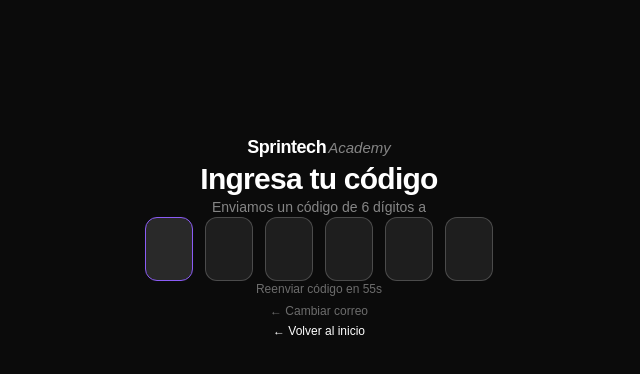
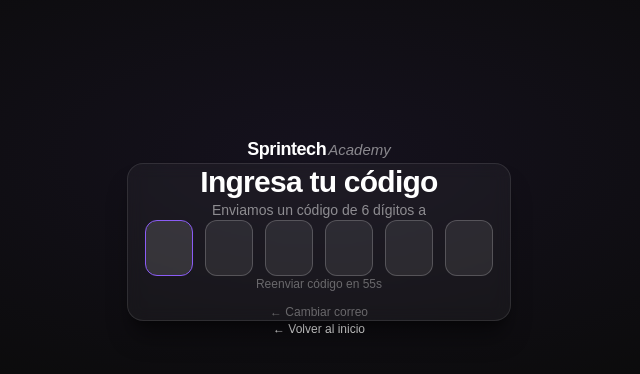
Before and after one commit to SprintechAcademy/SprintechAcademy, a Next.js app: page /verificar in a window 1280 px wide. Shown: the part 164-538 px from the top of the page, without its empty margins (321-961 px from the left). Built offline with nearby package versions, Linux system fonts and the light colour scheme; no server answers.

Commit message:
polish login & verificar: card container, background glow, better visual grounding

```diff
--- a/app/(auth)/login/page.tsx
+++ b/app/(auth)/login/page.tsx
@@ -43,7 +43,7 @@ function LoginForm() {
   return (
     <>
       {enrolled && (
-        <div className="mb-8 p-4 rounded-xl bg-lime/10 border border-lime/20 text-sm text-lime text-center">
+        <div className="mb-6 p-4 rounded-xl bg-lime/10 border border-lime/20 text-sm text-lime text-center">
           ¡Pago exitoso! Ingresa tu correo para acceder.
         </div>
       )}
@@ -51,11 +51,11 @@ function LoginForm() {
       <h1 className="text-3xl font-bold text-white tracking-tight mb-3 text-center">
         Accede a la plataforma
       </h1>
-      <p className="text-sm text-white/50 text-center mb-10">
+      <p className="text-sm text-white/50 text-center mb-8">
         Te enviamos un código de 6 dígitos a tu correo.
       </p>
 
-      <form onSubmit={handleSubmit} className="flex flex-col gap-6">
+      <form onSubmit={handleSubmit} className="flex flex-col gap-5">
         <Input
           type="email"
           label="Correo electrónico"
@@ -67,7 +67,7 @@ function LoginForm() {
         />
 
         {error && (
-          <p className="text-sm text-red-400 text-center -mt-2">{error}</p>
+          <p className="text-sm text-red-400 text-center">{error}</p>
         )}
 
         <Button type="submit" variant="lime" size="lg" loading={loading} className="w-full">
@@ -75,7 +75,7 @@ function LoginForm() {
         </Button>
       </form>
 
-      <p className="text-xs text-white/40 text-center mt-10">
+      <p className="text-xs text-white/35 text-center mt-8">
         ¿No tienes cuenta? Inscríbete en un reto o programa.
       </p>
     </>
@@ -84,18 +84,34 @@ function LoginForm() {
 
 export default function LoginPage() {
   return (
-    <div className="min-h-screen flex flex-col items-center justify-center px-4 py-16 bg-carbon">
-      <div className="w-full max-w-sm">
-        <div className="flex justify-center mb-12">
+    <div className="relative min-h-screen flex flex-col items-center justify-center px-4 py-16 bg-carbon overflow-hidden">
+      {/* Background glow */}
+      <div
+        className="pointer-events-none absolute inset-0"
+        style={{
+          background:
+            'radial-gradient(ellipse 70% 50% at 50% 40%, rgba(139,92,246,0.08) 0%, transparent 70%)',
+        }}
+      />
+
+      <div className="relative w-full max-w-sm">
+        {/* Logo */}
+        <div className="flex justify-center mb-10">
           <Logo href="/" />
         </div>
-        <Suspense>
-          <LoginForm />
-        </Suspense>
-        <div className="flex justify-center mt-10">
+
+        {/* Card */}
+        <div className="rounded-2xl border border-white/10 bg-white/[0.04] backdrop-blur-sm px-8 py-10 shadow-xl shadow-black/40">
+          <Suspense>
+            <LoginForm />
+          </Suspense>
+        </div>
+
+        {/* Back link */}
+        <div className="flex justify-center mt-8">
           <a
             href="/"
-            className="text-xs text-white/35 hover:text-white/60 transition-colors flex items-center gap-1.5"
+            className="text-xs text-white/30 hover:text-white/55 transition-colors flex items-center gap-1.5"
           >
             ← Volver al inicio
           </a>
--- a/app/(auth)/verificar/page.tsx
+++ b/app/(auth)/verificar/page.tsx
@@ -3,7 +3,6 @@
 import { Suspense, useState, useRef, useEffect } from 'react'
 import { useRouter, useSearchParams } from 'next/navigation'
 import { Logo } from '@/components/platform/Logo'
-import { Button } from '@/components/ui/Button'
 import { createClient } from '@/lib/supabase/client'
 
 function VerificarForm() {
@@ -118,12 +117,12 @@ function VerificarForm() {
       <h1 className="text-3xl font-bold text-white tracking-tight mb-3 text-center">
         Ingresa tu código
       </h1>
-      <p className="text-sm text-white/50 text-center mb-2">
+      <p className="text-sm text-white/50 text-center mb-1">
         Enviamos un código de 6 dígitos a
       </p>
-      <p className="text-sm text-white font-semibold text-center mb-10">{email}</p>
+      <p className="text-sm text-white font-semibold text-center mb-8">{email}</p>
 
-      <div className="flex gap-3 justify-center mb-8" onPaste={handlePaste}>
+      <div className="flex gap-3 justify-center mb-6" onPaste={handlePaste}>
         {digits.map((d, i) => (
           <input
             key={i}
@@ -135,22 +134,22 @@ function VerificarForm() {
             onChange={e => handleDigit(i, e.target.value)}
             onKeyDown={e => handleKeyDown(i, e)}
             disabled={loading}
-            className="w-12 h-16 text-center text-2xl font-bold text-white bg-white/8 border border-white/20 rounded-xl outline-none focus:border-purple focus:bg-white/12 transition-colors"
+            className="w-12 h-14 text-center text-2xl font-bold text-white bg-white/8 border border-white/20 rounded-xl outline-none focus:border-purple focus:bg-white/12 transition-colors"
           />
         ))}
       </div>
 
       {error && (
-        <p className="text-sm text-red-400 text-center mb-4">{error}</p>
+        <p className="text-sm text-red-400 text-center mb-3">{error}</p>
       )}
 
       {loading && (
-        <p className="text-sm text-white/45 text-center mb-4">Verificando...</p>
+        <p className="text-sm text-white/45 text-center mb-3">Verificando...</p>
       )}
 
-      <div className="text-center mt-6">
+      <div className="text-center mt-6 flex flex-col gap-3">
         {resendCountdown > 0 ? (
-          <p className="text-xs text-white/40">
+          <p className="text-xs text-white/35">
             Reenviar código en {resendCountdown}s
           </p>
         ) : (
@@ -162,12 +161,10 @@ function VerificarForm() {
             {resendLoading ? 'Enviando...' : 'Reenviar código'}
           </button>
         )}
-      </div>
 
-      <div className="text-center mt-4">
         <button
           onClick={() => router.push('/login')}
-          className="text-xs text-white/40 hover:text-white/65 transition-colors"
+          className="text-xs text-white/35 hover:text-white/60 transition-colors"
         >
           ← Cambiar correo
         </button>
@@ -178,18 +175,34 @@ function VerificarForm() {
 
 export default function VerificarPage() {
   return (
-    <div className="min-h-screen flex flex-col items-center justify-center px-4 py-16 bg-carbon">
-      <div className="w-full max-w-sm">
-        <div className="flex justify-center mb-12">
+    <div className="relative min-h-screen flex flex-col items-center justify-center px-4 py-16 bg-carbon overflow-hidden">
+      {/* Background glow */}
+      <div
+        className="pointer-events-none absolute inset-0"
+        style={{
+          background:
+            'radial-gradient(ellipse 70% 50% at 50% 40%, rgba(139,92,246,0.08) 0%, transparent 70%)',
+        }}
+      />
+
+      <div className="relative w-full max-w-sm">
+        {/* Logo */}
+        <div className="flex justify-center mb-10">
           <Logo href="/" />
         </div>
-        <Suspense>
-          <VerificarForm />
-        </Suspense>
-        <div className="flex justify-center mt-10">
+
+        {/* Card */}
+        <div className="rounded-2xl border border-white/10 bg-white/[0.04] backdrop-blur-sm px-8 py-10 shadow-xl shadow-black/40">
+          <Suspense>
+            <VerificarForm />
+          </Suspense>
+        </div>
+
+        {/* Back link */}
+        <div className="flex justify-center mt-8">
           <a
             href="/"
-            className="text-xs text-white/35 hover:text-white/60 transition-colors flex items-center gap-1.5"
+            className="text-xs text-white/30 hover:text-white/55 transition-colors flex items-center gap-1.5"
           >
             ← Volver al inicio
           </a>
```
